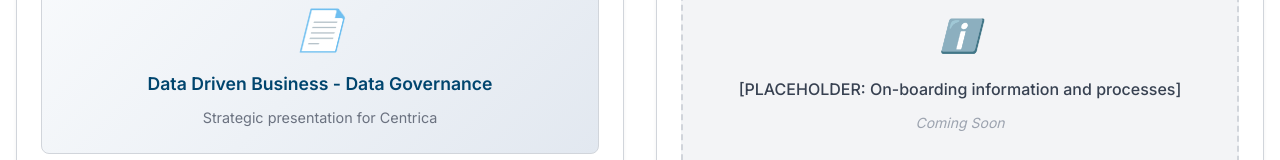
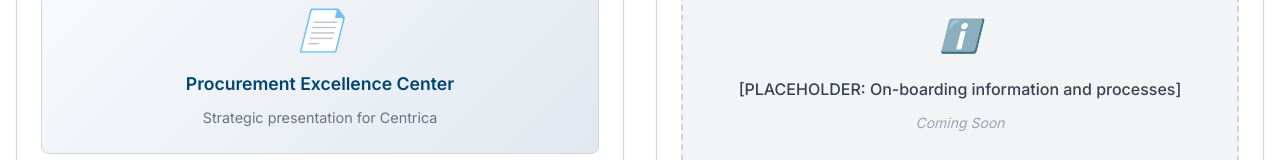
Before and after one commit to juansegiraldo/AZMicroSite, a plain HTML site: page CentricaMicroSite.html in a window 1280 px wide. Shown: the part 9693-9853 px from the top of the page. Drawn offline with Linux system fonts and the light colour scheme.

Commit message:
Update CentricaMicroSite.html with additional changes

```diff
--- a/CentricaMicroSite.html
+++ b/CentricaMicroSite.html
@@ -319,7 +319,7 @@
                         <div class="pdf-download">
                             <div class="pdf-preview">
                                 <i class="icon-pdf">📄</i>
-                                <h4>Data Driven Business - Data Governance</h4>
+                                <h4>Procurement Excellence Center</h4>
                                 <p>Strategic presentation for Centrica</p>
                             </div>
                             <a href="https://stratesystechnology-my.sharepoint.com/:b:/r/personal/andrew_hart_stratesys-ts_com/Documents/Centrica%20Microsite/STR%20Procurement%20Excellence%20Center.pdf?csf=1&web=1&e=Tqh9jM"
```
